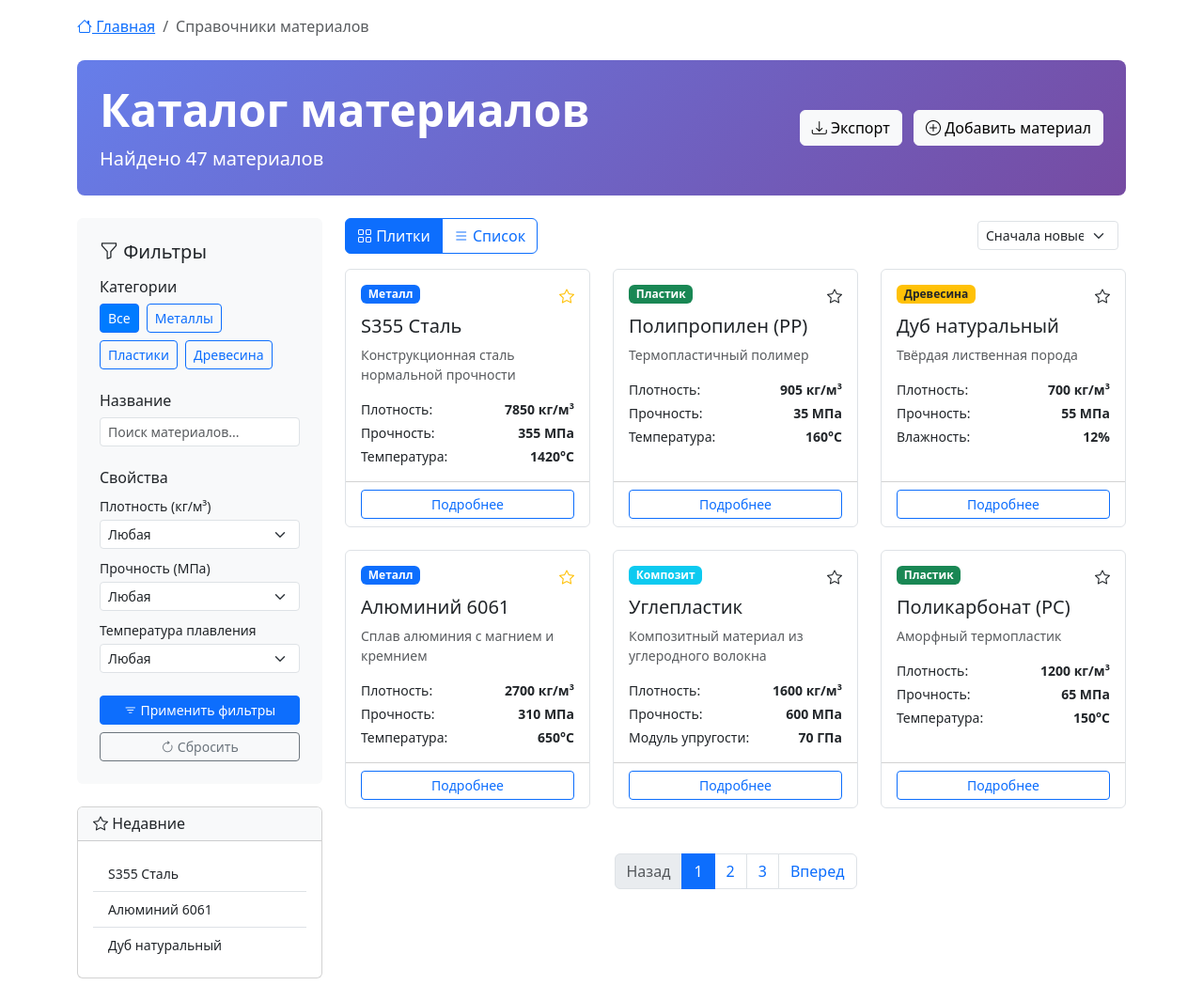
After one commit to Paradox60/flask-front-end, a Flask app: page /materials_list in a window 1280 px wide. The commit adds this page. Shown: the whole page at 94% size. Run offline with Flask 2, Linux system fonts and the light colour scheme.

Commit message:
Made few pages for material folder in main prjoect

```diff
--- a/flask_compendium/app.py
+++ b/flask_compendium/app.py
@@ -136,3 +136,11 @@ def formulas():
 @app.route("/java_base")
 def java_base():
     return render_template("CSS_temp/java_base.html")
+
+@app.route("/materials")
+def materials():
+    return render_template("CSS_temp/materials.html")
+
+@app.route("/materials_list")
+def materials_list():
+    return render_template("CSS_temp/materials_list.html")
--- a/flask_compendium/templates/CSS_temp/index.html
+++ b/flask_compendium/templates/CSS_temp/index.html
@@ -58,6 +58,8 @@
                 <li><a href="{{ url_for('graph') }}">Демонстрация построения графика(13)</a></li>
                 <li><a href="{{ url_for('formulas') }}">Формулы режимов резания(14)</a></li>
                 <li><a href="{{ url_for('java_base') }}">Основы javascript(15)</a></li>
+                <li><a href="{{ url_for('materials') }}">Пример раздела матеиралы(17)</a></li>
+                <li><a href="{{ url_for('materials_list') }}">Список раздела матеиралы(17)</a></li>
 
             </ul>
         </nav>
--- /dev/null
+++ b/flask_compendium/templates/CSS_temp/materials_list.html
@@ -0,0 +1,401 @@
+<!DOCTYPE html>
+<html lang="ru">
+<head>
+    <meta charset="UTF-8">
+    <meta name="viewport" content="width=device-width, initial-scale=1.0">
+    <title>Каталог материалов | Справочники</title>
+    <link href="https://cdn.jsdelivr.net/npm/bootstrap@5.3.0/dist/css/bootstrap.min.css" rel="stylesheet">
+    <link rel="stylesheet" href="https://cdn.jsdelivr.net/npm/bootstrap-icons@1.10.0/font/bootstrap-icons.css">
+    <style>
+        .material-card {
+            transition: all 0.3s ease;
+            border: 1px solid #dee2e6;
+        }
+        .material-card:hover {
+            transform: translateY(-3px);
+            box-shadow: 0 0.5rem 1.5rem rgba(0, 0, 0, 0.15);
+            border-color: #007bff;
+        }
+        .filter-section {
+            background-color: #f8f9fa;
+            border-radius: 0.375rem;
+            padding: 1.5rem;
+        }
+        .property-badge {
+            font-size: 0.75rem;
+        }
+        .search-header {
+            background: linear-gradient(135deg, #667eea 0%, #764ba2 100%);
+            color: white;
+        }
+        .category-active {
+            background-color: #007bff !important;
+            color: white !important;
+        }
+    </style>
+</head>
+<body>
+    <!-- Хлебные крошки -->
+    <nav class="container mt-3" aria-label="Хлебные крошки">
+        <ol class="breadcrumb">
+            <li class="breadcrumb-item"><a href="#"><i class="bi bi-house"></i> Главная</a></li>
+            <li class="breadcrumb-item active" aria-current="page">Справочники материалов</li>
+        </ol>
+    </nav>
+
+    <div class="container my-4">
+        <!-- Заголовок и статистика -->
+        <div class="search-header rounded-3 p-4 mb-4">
+            <div class="row align-items-center">
+                <div class="col-md-8">
+                    <h1 class="display-5 fw-bold">Каталог материалов</h1>
+                    <p class="lead mb-0">Найдено 47 материалов</p>
+                </div>
+                <div class="col-md-4 text-md-end">
+                    <button class="btn btn-light me-2">
+                        <i class="bi bi-download"></i> Экспорт
+                    </button>
+                    <button class="btn btn-light">
+                        <i class="bi bi-plus-circle"></i> Добавить материал
+                    </button>
+                </div>
+            </div>
+        </div>
+
+        <div class="row">
+            <!-- Боковая панель фильтров -->
+            <div class="col-lg-3">
+                <div class="filter-section mb-4">
+                    <h5 class="mb-3"><i class="bi bi-funnel"></i> Фильтры</h5>
+
+                    <!-- Быстрые категории -->
+                    <div class="mb-4">
+                        <h6>Категории</h6>
+                        <div class="d-flex flex-wrap gap-2">
+                            <button class="btn btn-sm btn-outline-primary category-active">Все</button>
+                            <button class="btn btn-sm btn-outline-primary">Металлы</button>
+                            <button class="btn btn-sm btn-outline-primary">Пластики</button>
+                            <button class="btn btn-sm btn-outline-primary">Древесина</button>
+                        </div>
+                    </div>
+
+                    <!-- Поиск по названию -->
+                    <div class="mb-4">
+                        <h6>Название</h6>
+                        <input type="text" class="form-control form-control-sm" placeholder="Поиск материалов...">
+                    </div>
+
+                    <!-- Фильтр по свойствам -->
+                    <div class="mb-4">
+                        <h6>Свойства</h6>
+
+                        <div class="mb-2">
+                            <label class="form-label small mb-1">Плотность (кг/м³)</label>
+                            <select class="form-select form-select-sm">
+                                <option>Любая</option>
+                                <option>Менее 1000</option>
+                                <option>1000-5000</option>
+                                <option>5000-10000</option>
+                                <option>Более 10000</option>
+                            </select>
+                        </div>
+
+                        <div class="mb-2">
+                            <label class="form-label small mb-1">Прочность (МПа)</label>
+                            <select class="form-select form-select-sm">
+                                <option>Любая</option>
+                                <option>Низкая (< 100)</option>
+                                <option>Средняя (100-500)</option>
+                                <option>Высокая (> 500)</option>
+                            </select>
+                        </div>
+
+                        <div class="mb-2">
+                            <label class="form-label small mb-1">Температура плавления</label>
+                            <select class="form-select form-select-sm">
+                                <option>Любая</option>
+                                <option>Низкая (< 100°C)</option>
+                                <option>Средняя (100-500°C)</option>
+                                <option>Высокая (> 500°C)</option>
+                            </select>
+                        </div>
+                    </div>
+
+                    <!-- Кнопки фильтров -->
+                    <div class="d-grid gap-2">
+                        <button class="btn btn-primary btn-sm">
+                            <i class="bi bi-filter"></i> Применить фильтры
+                        </button>
+                        <button class="btn btn-outline-secondary btn-sm">
+                            <i class="bi bi-arrow-clockwise"></i> Сбросить
+                        </button>
+                    </div>
+                </div>
+
+                <!-- Быстрый просмотр избранного -->
+                <div class="card">
+                    <div class="card-header bg-light">
+                        <h6 class="mb-0"><i class="bi bi-star"></i> Недавние</h6>
+                    </div>
+                    <div class="card-body">
+                        <div class="list-group list-group-flush">
+                            <a href="#" class="list-group-item list-group-item-action small">S355 Сталь</a>
+                            <a href="#" class="list-group-item list-group-item-action small">Алюминий 6061</a>
+                            <a href="#" class="list-group-item list-group-item-action small">Дуб натуральный</a>
+                        </div>
+                    </div>
+                </div>
+            </div>
+
+            <!-- Основной контент - список материалов -->
+            <div class="col-lg-9">
+                <!-- Панель управления списком -->
+                <div class="d-flex justify-content-between align-items-center mb-3">
+                    <div class="btn-group">
+                        <button class="btn btn-outline-primary active">
+                            <i class="bi bi-grid"></i> Плитки
+                        </button>
+                        <button class="btn btn-outline-primary">
+                            <i class="bi bi-list"></i> Список
+                        </button>
+                    </div>
+
+                    <div class="d-flex">
+                        <select class="form-select form-select-sm me-2" style="width: 150px;">
+                            <option>Сначала новые</option>
+                            <option>Сначала старые</option>
+                            <option>По названию (А-Я)</option>
+                            <option>По названию (Я-А)</option>
+                            <option>По прочности</option>
+                        </select>
+                    </div>
+                </div>
+
+                <!-- Список материалов в виде карточек -->
+                <div class="row">
+                    <!-- Материал 1 -->
+                    <div class="col-md-6 col-lg-4 mb-4">
+                        <div class="card material-card h-100">
+                            <div class="card-body">
+                                <div class="d-flex justify-content-between align-items-start mb-2">
+                                    <span class="badge bg-primary property-badge">Металл</span>
+                                    <i class="bi bi-star text-warning"></i>
+                                </div>
+                                <h5 class="card-title">S355 Сталь</h5>
+                                <p class="card-text small text-muted">Конструкционная сталь нормальной прочности</p>
+
+                                <div class="mt-3">
+                                    <div class="d-flex justify-content-between small mb-1">
+                                        <span>Плотность:</span>
+                                        <strong>7850 кг/м³</strong>
+                                    </div>
+                                    <div class="d-flex justify-content-between small mb-1">
+                                        <span>Прочность:</span>
+                                        <strong>355 МПа</strong>
+                                    </div>
+                                    <div class="d-flex justify-content-between small">
+                                        <span>Температура:</span>
+                                        <strong>1420°C</strong>
+                                    </div>
+                                </div>
+                            </div>
+                            <div class="card-footer bg-transparent">
+                                <div class="d-grid gap-2">
+                                    <a href="#" class="btn btn-outline-primary btn-sm">Подробнее</a>
+                                </div>
+                            </div>
+                        </div>
+                    </div>
+
+                    <!-- Материал 2 -->
+                    <div class="col-md-6 col-lg-4 mb-4">
+                        <div class="card material-card h-100">
+                            <div class="card-body">
+                                <div class="d-flex justify-content-between align-items-start mb-2">
+                                    <span class="badge bg-success property-badge">Пластик</span>
+                                    <i class="bi bi-star"></i>
+                                </div>
+                                <h5 class="card-title">Полипропилен (PP)</h5>
+                                <p class="card-text small text-muted">Термопластичный полимер</p>
+
+                                <div class="mt-3">
+                                    <div class="d-flex justify-content-between small mb-1">
+                                        <span>Плотность:</span>
+                                        <strong>905 кг/м³</strong>
+                                    </div>
+                                    <div class="d-flex justify-content-between small mb-1">
+                                        <span>Прочность:</span>
+                                        <strong>35 МПа</strong>
+                                    </div>
+                                    <div class="d-flex justify-content-between small">
+                                        <span>Температура:</span>
+                                        <strong>160°C</strong>
+                                    </div>
+                                </div>
+                            </div>
+                            <div class="card-footer bg-transparent">
+                                <div class="d-grid gap-2">
+                                    <a href="#" class="btn btn-outline-primary btn-sm">Подробнее</a>
+                                </div>
+                            </div>
+                        </div>
+                    </div>
+
+                    <!-- Материал 3 -->
+                    <div class="col-md-6 col-lg-4 mb-4">
+                        <div class="card material-card h-100">
+                            <div class="card-body">
+                                <div class="d-flex justify-content-between align-items-start mb-2">
+                                    <span class="badge bg-warning text-dark property-badge">Древесина</span>
+                                    <i class="bi bi-star"></i>
+                                </div>
+                                <h5 class="card-title">Дуб натуральный</h5>
+                                <p class="card-text small text-muted">Твёрдая лиственная порода</p>
+
+                                <div class="mt-3">
+                                    <div class="d-flex justify-content-between small mb-1">
+                                        <span>Плотность:</span>
+                                        <strong>700 кг/м³</strong>
+                                    </div>
+                                    <div class="d-flex justify-content-between small mb-1">
+                                        <span>Прочность:</span>
+                                        <strong>55 МПа</strong>
+                                    </div>
+                                    <div class="d-flex justify-content-between small">
+                                        <span>Влажность:</span>
+                                        <strong>12%</strong>
+                                    </div>
+                                </div>
+                            </div>
+                            <div class="card-footer bg-transparent">
+                                <div class="d-grid gap-2">
+                                    <a href="#" class="btn btn-outline-primary btn-sm">Подробнее</a>
+                                </div>
+                            </div>
+                        </div>
+                    </div>
+
+                    <!-- Материал 4 -->
+                    <div class="col-md-6 col-lg-4 mb-4">
+                        <div class="card material-card h-100">
+                            <div class="card-body">
+                                <div class="d-flex justify-content-between align-items-start mb-2">
+                                    <span class="badge bg-primary property-badge">Металл</span>
+                                    <i class="bi bi-star text-warning"></i>
+                                </div>
+                                <h5 class="card-title">Алюминий 6061</h5>
+                                <p class="card-text small text-muted">Сплав алюминия с магнием и кремнием</p>
+
+                                <div class="mt-3">
+                                    <div class="d-flex justify-content-between small mb-1">
+                                        <span>Плотность:</span>
+                                        <strong>2700 кг/м³</strong>
+                                    </div>
+                                    <div class="d-flex justify-content-between small mb-1">
+                                        <span>Прочность:</span>
+                                        <strong>310 МПа</strong>
+                                    </div>
+                                    <div class="d-flex justify-content-between small">
+                                        <span>Температура:</span>
+                                        <strong>650°C</strong>
+                                    </div>
+                                </div>
+                            </div>
+                            <div class="card-footer bg-transparent">
+                                <div class="d-grid gap-2">
+                                    <a href="#" class="btn btn-outline-primary btn-sm">Подробнее</a>
+                                </div>
+                            </div>
+                        </div>
+                    </div>
+
+                    <!-- Материал 5 -->
+                    <div class="col-md-6 col-lg-4 mb-4">
+                        <div class="card material-card h-100">
+                            <div class="card-body">
+                                <div class="d-flex justify-content-between align-items-start mb-2">
+                                    <span class="badge bg-info property-badge">Композит</span>
+                                    <i class="bi bi-star"></i>
+                                </div>
+                                <h5 class="card-title">Углепластик</h5>
+                                <p class="card-text small text-muted">Композитный материал из углеродного волокна</p>
+
+                                <div class="mt-3">
+                                    <div class="d-flex justify-content-between small mb-1">
+                                        <span>Плотность:</span>
+                                        <strong>1600 кг/м³</strong>
+                                    </div>
+                                    <div class="d-flex justify-content-between small mb-1">
+                                        <span>Прочность:</span>
+                                        <strong>600 МПа</strong>
+                                    </div>
+                                    <div class="d-flex justify-content-between small">
+                                        <span>Модуль упругости:</span>
+                                        <strong>70 ГПа</strong>
+                                    </div>
+                                </div>
+                            </div>
+                            <div class="card-footer bg-transparent">
+                                <div class="d-grid gap-2">
+                                    <a href="#" class="btn btn-outline-primary btn-sm">Подробнее</a>
+                                </div>
+                            </div>
+                        </div>
+                    </div>
+
+                    <!-- Материал 6 -->
+                    <div class="col-md-6 col-lg-4 mb-4">
+                        <div class="card material-card h-100">
+                            <div class="card-body">
+                                <div class="d-flex justify-content-between align-items-start mb-2">
+                                    <span class="badge bg-success property-badge">Пластик</span>
+                                    <i class="bi bi-star"></i>
+                                </div>
+                                <h5 class="card-title">Поликарбонат (PC)</h5>
+                                <p class="card-text small text-muted">Аморфный термопластик</p>
+
+                                <div class="mt-3">
+                                    <div class="d-flex justify-content-between small mb-1">
+                                        <span>Плотность:</span>
+                                        <strong>1200 кг/м³</strong>
+                                    </div>
+                                    <div class="d-flex justify-content-between small mb-1">
+                                        <span>Прочность:</span>
+                                        <strong>65 МПа</strong>
+                                    </div>
+                                    <div class="d-flex justify-content-between small">
+                                        <span>Температура:</span>
+                                        <strong>150°C</strong>
+                                    </div>
+                                </div>
+                            </div>
+                            <div class="card-footer bg-transparent">
+                                <div class="d-grid gap-2">
+                                    <a href="#" class="btn btn-outline-primary btn-sm">Подробнее</a>
+                                </div>
+                            </div>
+                        </div>
+                    </div>
+                </div>
+
+                <!-- Пагинация -->
+                <nav aria-label="Навигация по страницам" class="mt-4">
+                    <ul class="pagination justify-content-center">
+                        <li class="page-item disabled">
+                            <a class="page-link" href="#">Назад</a>
+                        </li>
+                        <li class="page-item active"><a class="page-link" href="#">1</a></li>
+                        <li class="page-item"><a class="page-link" href="#">2</a></li>
+                        <li class="page-item"><a class="page-link" href="#">3</a></li>
+                        <li class="page-item">
+                            <a class="page-link" href="#">Вперед</a>
+                        </li>
+                    </ul>
+                </nav>
+            </div>
+        </div>
+    </div>
+
+    <script src="https://cdn.jsdelivr.net/npm/bootstrap@5.3.0/dist/js/bootstrap.bundle.min.js"></script>
+</body>
+</html>
```
Also changed, not shown: flask_compendium/templates/CSS_temp/materials.html (added, +202 -0 lines).
